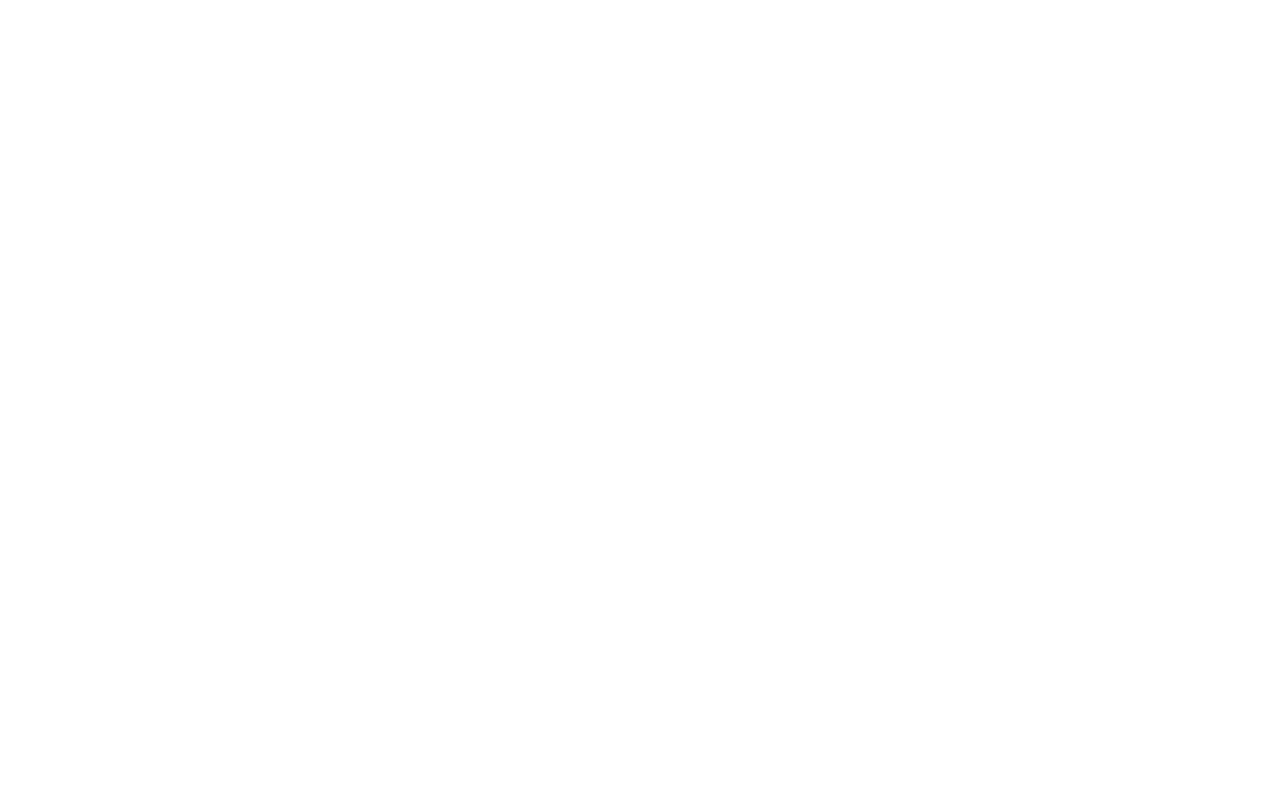
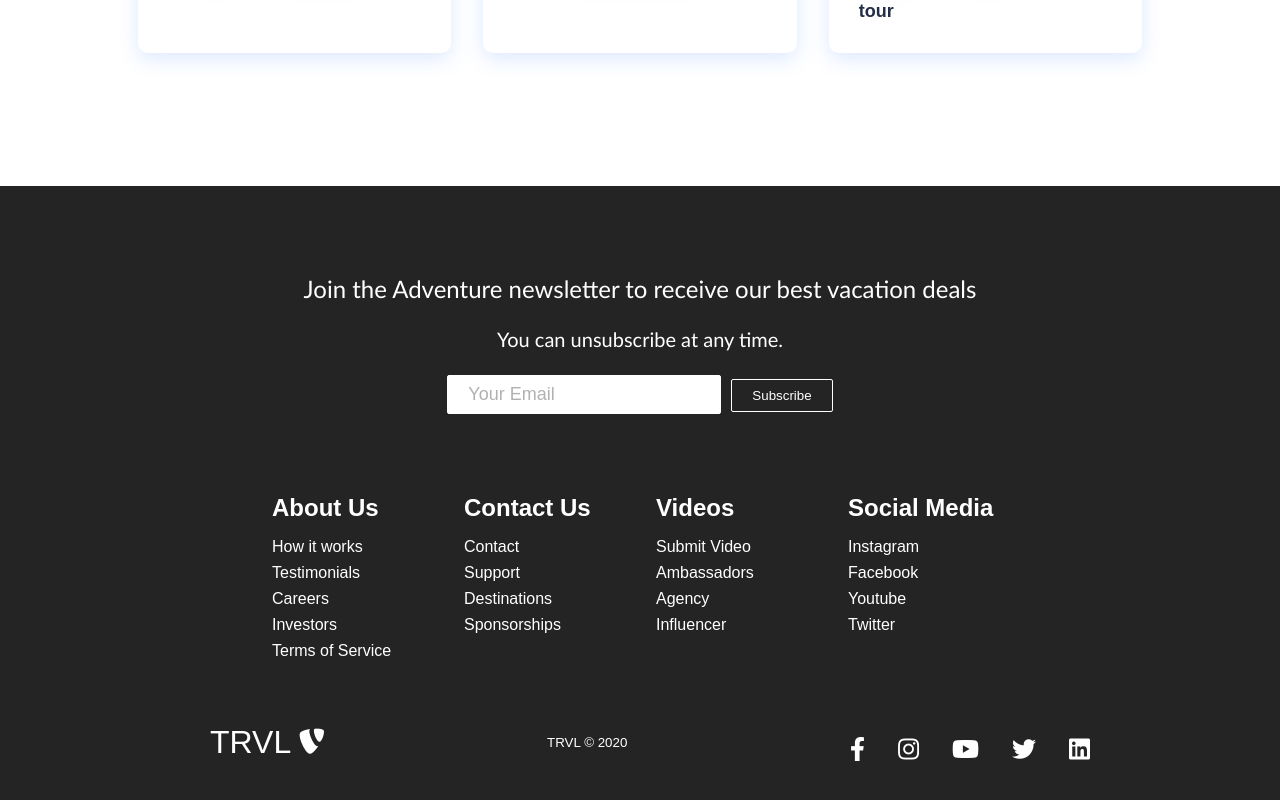
Before and after one commit to jp-knj/study_React, a React (Create React App) app: page / in a window 1280 px wide. Shown: the part 1758-2558 px from the top of the page. Before the commit the page ends 880 px from the top, so only its background shows below. Built offline with nearby package versions, Linux system fonts and the light colour scheme.

Commit message:
Add Footer

```diff
--- /dev/null
+++ b/src/components/Footer.css
@@ -0,0 +1,163 @@
+.footer-container {
+  background-color: #242424;
+  padding: 4rem 0 2rem 0;
+  display: flex;
+  flex-direction: column;
+  justify-content: center;
+  align-items: center;
+}
+
+.footer-subscription {
+  display: flex;
+  flex-direction: column;
+  justify-content: center;
+  align-items: center;
+  text-align: center;
+
+  margin-bottom: 24px;
+  padding: 24px;
+  color: #fff;
+}
+
+.footer-subscription > p {
+  font-family: "Trebuchet MS", "Lucida Sans Unicode", "Lucida Grande",
+    "Lucida Sans", Arial, sans-serif;
+}
+
+.footer-subscription-heading {
+  margin-bottom: 24px;
+  font-size: 24px;
+}
+
+.footer-subscription-text {
+  margin-bottom: 24px;
+  font-size: 20px;
+}
+
+.footer-input {
+  padding: 8px 20px;
+  border-radius: 2px;
+  margin-right: 10px;
+  outline: none;
+  border: none;
+  font-size: 18px;
+  margin-bottom: 16px;
+  border: 1px solid #fff;
+}
+
+.footer-links {
+  width: 100%;
+  max-width: 1000px;
+  display: flex;
+  justify-content: center;
+}
+
+.footer-link-wrapper {
+  display: flex;
+}
+
+.footer-link-items {
+  display: flex;
+  flex-direction: column;
+  align-items: flex-start;
+  margin: 16px;
+  text-align: left;
+  width: 160px;
+  box-sizing: border-box;
+}
+
+.footer-link-items h2 {
+  margin-bottom: 16px;
+}
+
+.footer-link-items > h2 {
+  color: #fff;
+}
+
+.footer-link-items a {
+  color: #fff;
+  text-decoration: none;
+  margin-bottom: 0.5rem;
+}
+
+.footer-link-items a:hover {
+  color: #e9e9e9;
+  transition: 0.3s ease-out;
+}
+
+.footer-email-form h2 {
+  margin-bottom: 2rem;
+}
+
+.footer-input::placeholder {
+  color: #b1b1b1;
+}
+
+/* Social Icons */
+.social-icon-link {
+  color: #fff;
+  font-size: 24px;
+}
+
+.social-media {
+  max-width: 1000px;
+  width: 100%;
+}
+
+.social-media-wrap {
+  display: flex;
+  justify-content: space-between;
+  align-items: center;
+  width: 90%;
+  max-width: 1000px;
+  margin: 40px auto 0 auto;
+}
+
+.social-icons {
+  display: flex;
+  justify-content: space-between;
+  align-items: center;
+  width: 240px;
+}
+
+.social-logo {
+  color: #fff;
+  justify-self: start;
+  margin-left: 20px;
+  cursor: pointer;
+  text-decoration: none;
+  font-size: 2rem;
+  display: flex;
+  align-items: center;
+  margin-bottom: 16px;
+}
+
+.website-rights {
+  color: #fff;
+  margin-bottom: 16px;
+}
+
+@media screen and (max-width: 820px) {
+  .footer-links {
+    padding-top: 2rem;
+  }
+
+  .footer-input {
+    width: 100%;
+  }
+
+  .btn {
+    width: 100%;
+  }
+
+  .footer-link-wrapper {
+    flex-direction: column;
+  }
+
+  .social-media-wrap {
+    flex-direction: column;
+  }
+}
+
+@media screen and (max-width: 768px) {
+}
--- /dev/null
+++ b/src/components/Footer.js
@@ -0,0 +1,120 @@
+import React from 'react';
+import './Footer.css';
+import { Button } from './Button';
+import { Link } from 'react-router-dom';
+
+function Footer() {
+  return (
+    <div className='footer-container'>
+      <section className='footer-subscription'>
+        <p className='footer-subscription-heading'>
+          Join the Adventure newsletter to receive our best vacation deals
+        </p>
+        <p className='footer-subscription-text'>
+          You can unsubscribe at any time.
+        </p>
+        <div className='input-areas'>
+          <form>
+            <input
+              className='footer-input'
+              name='email'
+              type='email'
+              placeholder='Your Email'
+            />
+            <Button buttonStyle='btn--outline'>Subscribe</Button>
+          </form>
+        </div>
+      </section>
+      <div class='footer-links'>
+        <div className='footer-link-wrapper'>
+          <div class='footer-link-items'>
+            <h2>About Us</h2>
+            <Link to='/sign-up'>How it works</Link>
+            <Link to='/'>Testimonials</Link>
+            <Link to='/'>Careers</Link>
+            <Link to='/'>Investors</Link>
+            <Link to='/'>Terms of Service</Link>
+          </div>
+          <div class='footer-link-items'>
+            <h2>Contact Us</h2>
+            <Link to='/'>Contact</Link>
+            <Link to='/'>Support</Link>
+            <Link to='/'>Destinations</Link>
+            <Link to='/'>Sponsorships</Link>
+          </div>
+        </div>
+        <div className='footer-link-wrapper'>
+          <div class='footer-link-items'>
+            <h2>Videos</h2>
+            <Link to='/'>Submit Video</Link>
+            <Link to='/'>Ambassadors</Link>
+            <Link to='/'>Agency</Link>
+            <Link to='/'>Influencer</Link>
+          </div>
+          <div class='footer-link-items'>
+            <h2>Social Media</h2>
+            <Link to='/'>Instagram</Link>
+            <Link to='/'>Facebook</Link>
+            <Link to='/'>Youtube</Link>
+            <Link to='/'>Twitter</Link>
+          </div>
+        </div>
+      </div>
+      <section class='social-media'>
+        <div class='social-media-wrap'>
+          <div class='footer-logo'>
+            <Link to='/' className='social-logo'>
+              TRVL
+              <i class='fab fa-typo3' />
+            </Link>
+          </div>
+          <small class='website-rights'>TRVL © 2020</small>
+          <div class='social-icons'>
+            <Link
+              class='social-icon-link facebook'
+              to='/'
+              target='_blank'
+              aria-label='Facebook'
+            >
+              <i class='fab fa-facebook-f' />
+            </Link>
+            <Link
+              class='social-icon-link instagram'
+              to='/'
+              target='_blank'
+              aria-label='Instagram'
+            >
+              <i class='fab fa-instagram' />
+            </Link>
+            <Link
+              class='social-icon-link youtube'
+              to='/'
+              target='_blank'
+              aria-label='Youtube'
+            >
+              <i class='fab fa-youtube' />
+            </Link>
+            <Link
+              class='social-icon-link twitter'
+              to='/'
+              target='_blank'
+              aria-label='Twitter'
+            >
+              <i class='fab fa-twitter' />
+            </Link>
+            <Link
+              class='social-icon-link twitter'
+              to='/'
+              target='_blank'
+              aria-label='LinkedIn'
+            >
+              <i class='fab fa-linkedin' />
+            </Link>
+          </div>
+        </div>
+      </section>
+    </div>
+  );
+}
+
+export default Footer;
--- a/src/components/pages/Home.js
+++ b/src/components/pages/Home.js
@@ -1,11 +1,15 @@
 import React from 'react';
 import '../../App.css';
 import HeroSection from '../HeroSection';
+import Cards from '../Cards';
+import Footer from '../Footer';
 
 function Home() {
   return (
     <>
       <HeroSection />
+      <Cards />
+      <Footer/>
     </>
   );
 }
```
